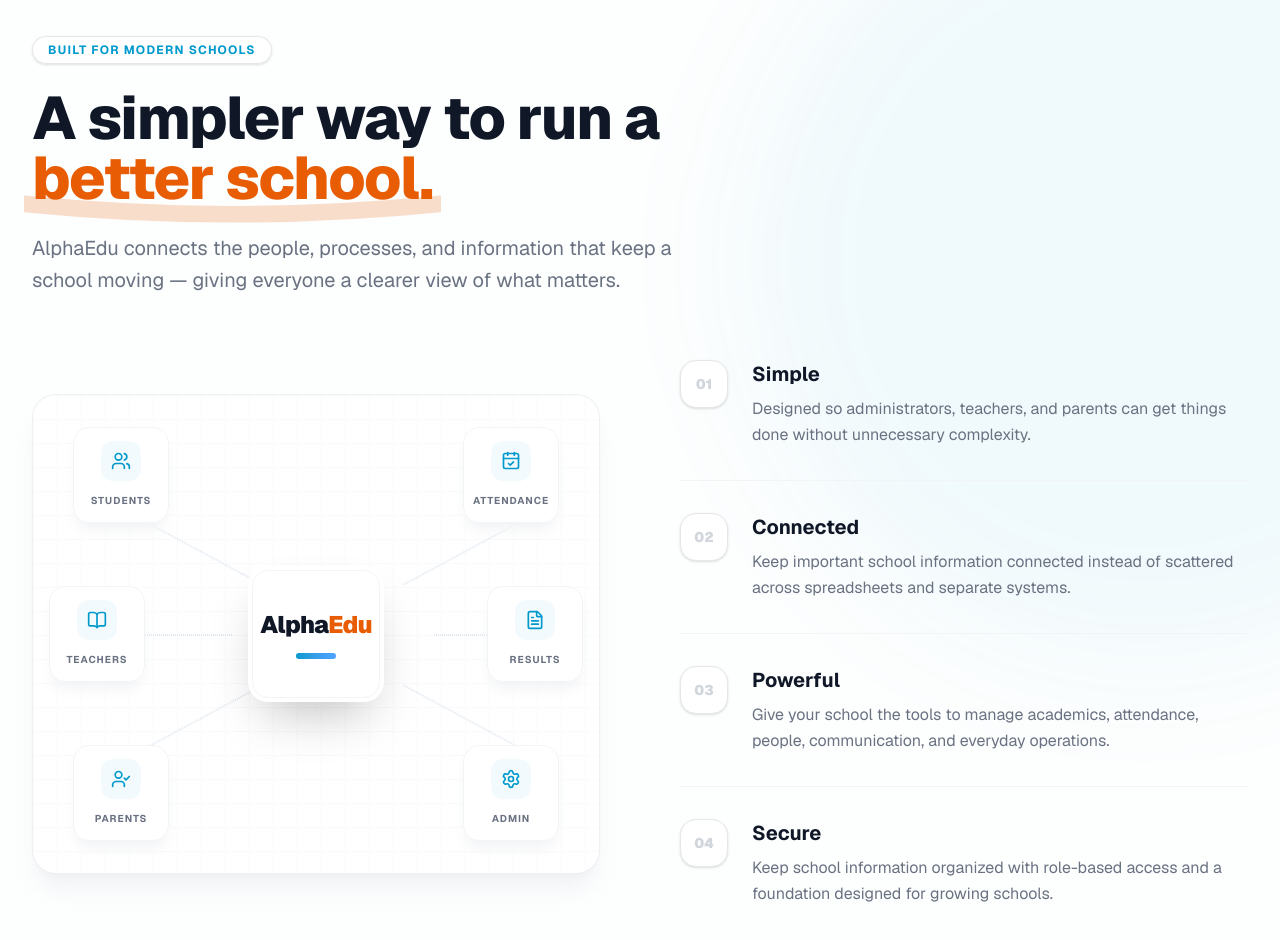
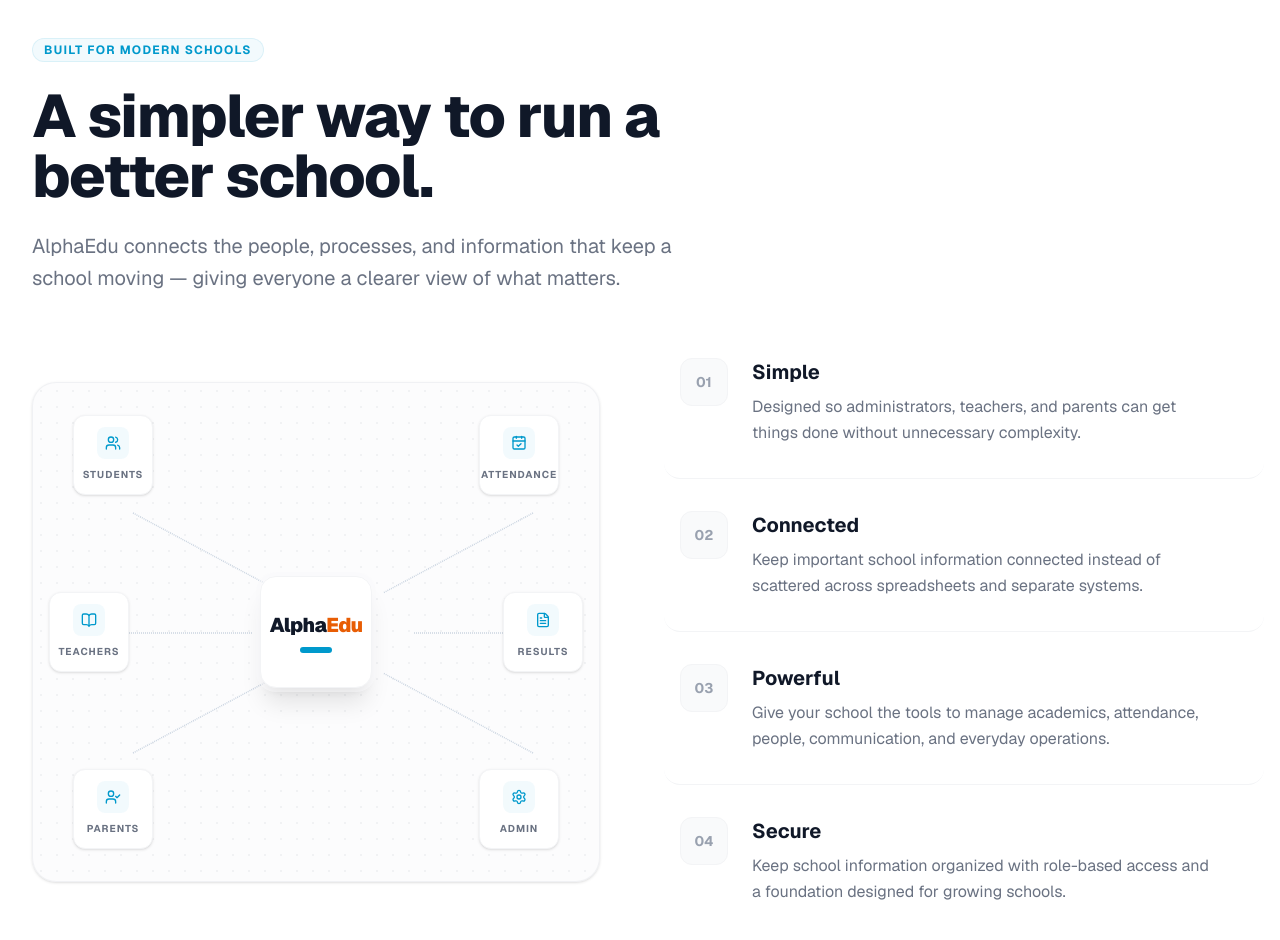
Before and after one commit to eashsultan/alphaedu, a Next.js app in the folder apps/web/: page / in a window 1280 px wide. Shown: the part 2680-3620 px from the top of the page. Built offline with nearby package versions, Linux system fonts and the light colour scheme.

Commit message:
feat: upgrade Experience section to match high-end framer template aesthetic

```diff
--- a/apps/web/components/landing/Experience.tsx
+++ b/apps/web/components/landing/Experience.tsx
@@ -2,7 +2,7 @@
 
 import React from "react";
 import { motion } from "framer-motion";
-import { Users, BookOpen, UserCheck, CalendarCheck, FileText, Settings } from "lucide-react";
+import { Users, BookOpen, UserCheck, CalendarCheck, FileText, Settings, ArrowRight } from "lucide-react";
 
 export default function Experience() {
   const benefits = [
@@ -38,47 +38,35 @@
   ];
 
   return (
-    <section id="experience" className="relative bg-gray-50/30 py-24 sm:py-32 overflow-hidden">
-      {/* Decorative subtle background elements */}
-      <div className="absolute top-0 right-0 -translate-y-12 translate-x-1/3 w-[800px] h-[800px] rounded-full bg-[var(--color-brand-blue)]/5 blur-3xl pointer-events-none"></div>
+    <section id="experience" className="bg-white py-24 sm:py-32 border-t border-gray-100 overflow-hidden">
+      <div className="mx-auto max-w-7xl px-4 sm:px-6 lg:px-8">
 
-      <div className="mx-auto max-w-7xl px-4 sm:px-6 lg:px-8 relative z-10">
         {/* Section Header */}
         <div className="mx-auto max-w-2xl lg:mx-0 lg:max-w-3xl mb-16">
           <motion.div
-            initial={{ opacity: 0, y: 10 }}
+            initial={{ opacity: 0, y: 15 }}
             whileInView={{ opacity: 1, y: 0 }}
-            viewport={{ once: true }}
-            className="inline-flex items-center rounded-full bg-white px-4 py-1.5 text-xs font-bold tracking-widest text-[var(--color-brand-blue)] shadow-sm ring-1 ring-inset ring-gray-200 uppercase mb-6"
+            viewport={{ once: true, margin: "-100px" }}
+            transition={{ duration: 0.5, ease: "easeOut" }}
           >
-            BUILT FOR MODERN SCHOOLS
+            <p className="inline-flex items-center rounded-full bg-[var(--color-brand-blue)]/5 px-3 py-1 text-xs font-bold tracking-widest text-[var(--color-brand-blue)] ring-1 ring-inset ring-[var(--color-brand-blue)]/10 uppercase mb-6">
+              BUILT FOR MODERN SCHOOLS
+            </p>
           </motion.div>
           <motion.h2
             initial={{ opacity: 0, y: 15 }}
             whileInView={{ opacity: 1, y: 0 }}
-            viewport={{ once: true }}
-            transition={{ delay: 0.1 }}
+            viewport={{ once: true, margin: "-100px" }}
+            transition={{ duration: 0.5, delay: 0.1, ease: "easeOut" }}
             className="text-4xl font-extrabold tracking-tight text-gray-900 sm:text-5xl lg:text-6xl"
           >
-            A simpler way to run a <span className="text-[var(--color-brand-orange)] relative whitespace-nowrap">better school.
-              <motion.svg
-                initial={{ pathLength: 0, opacity: 0 }}
-                whileInView={{ pathLength: 1, opacity: 0.2 }}
-                viewport={{ once: true }}
-                transition={{ duration: 1, delay: 0.5, ease: "easeOut" }}
-                className="absolute -bottom-2 -left-2 -right-2 z-[-1] hidden sm:block"
-                viewBox="0 0 200 20"
-                preserveAspectRatio="none"
-              >
-                 <path d="M 0 10 Q 100 20 200 10" fill="none" stroke="currentColor" strokeWidth="8" strokeLinecap="round" />
-              </motion.svg>
-            </span>
+            A simpler way to run a better school.
           </motion.h2>
           <motion.p
             initial={{ opacity: 0, y: 15 }}
             whileInView={{ opacity: 1, y: 0 }}
-            viewport={{ once: true }}
-            transition={{ delay: 0.2 }}
+            viewport={{ once: true, margin: "-100px" }}
+            transition={{ duration: 0.5, delay: 0.2, ease: "easeOut" }}
             className="mt-6 text-xl leading-8 text-gray-500 max-w-2xl"
           >
             AlphaEdu connects the people, processes, and information that keep a school moving — giving everyone a clearer view of what matters.
@@ -87,46 +75,46 @@
 
         <div className="grid grid-cols-1 items-center gap-y-16 lg:grid-cols-2 lg:gap-x-20">
 
-          {/* LEFT SIDE: Clean Interactive SaaS Ecosystem Mockup */}
+          {/* LEFT SIDE: Clean Framer-style Ecosystem Mockup */}
           <motion.div
-            initial={{ opacity: 0, x: -30 }}
-            whileInView={{ opacity: 1, x: 0 }}
-            viewport={{ once: true }}
-            transition={{ duration: 0.7, type: "spring" }}
-            className="relative flex h-[480px] w-full items-center justify-center rounded-3xl bg-white border border-gray-200/60 shadow-xl shadow-gray-200/40 overflow-hidden group"
+            initial={{ opacity: 0, scale: 0.95 }}
+            whileInView={{ opacity: 1, scale: 1 }}
+            viewport={{ once: true, margin: "-100px" }}
+            transition={{ duration: 0.7, type: "spring", bounce: 0.3 }}
+            className="relative flex h-[500px] w-full items-center justify-center rounded-3xl bg-gray-50/50 border border-gray-200/50 shadow-sm overflow-hidden group"
           >
-            {/* Subtle background grid */}
-            <div className="absolute inset-0 bg-[linear-gradient(to_right,#f8fafc_1px,transparent_1px),linear-gradient(to_bottom,#f8fafc_1px,transparent_1px)] bg-[size:24px_24px] transition-transform duration-700 group-hover:scale-105"></div>
+            {/* Subtle dot pattern background */}
+            <div className="absolute inset-0 bg-[radial-gradient(#e5e7eb_1px,transparent_1px)] [background-size:16px_16px] opacity-50 transition-transform duration-1000 group-hover:scale-105"></div>
 
             {/* Central Node */}
             <motion.div
               whileHover={{ scale: 1.05 }}
-              className="relative z-20 flex flex-col items-center justify-center h-32 w-32 rounded-2xl bg-white border border-gray-100 shadow-2xl shadow-[var(--color-brand-blue)]/10 ring-4 ring-white"
+              className="relative z-20 flex flex-col items-center justify-center h-28 w-28 rounded-2xl bg-white border border-gray-100 shadow-xl ring-4 ring-gray-50/50 transition-shadow hover:shadow-2xl hover:shadow-[var(--color-brand-blue)]/10"
             >
-              <span className="text-2xl font-black tracking-tight text-gray-900">
+              <span className="text-xl font-black tracking-tight text-gray-900">
                 Alpha<span className="text-[var(--color-brand-orange)]">Edu</span>
               </span>
-              <div className="mt-3 h-1.5 w-10 rounded-full bg-gradient-to-r from-[var(--color-brand-blue)] to-blue-400"></div>
+              <div className="mt-2 h-1.5 w-8 rounded-full bg-[var(--color-brand-blue)]"></div>
             </motion.div>
 
-            {/* Connecting lines SVG */}
+            {/* Connecting lines SVG - Animated Draw */}
             <svg className="absolute inset-0 h-full w-full pointer-events-none z-10" xmlns="http://www.w3.org/2000/svg">
               <motion.g
-                initial={{ opacity: 0, pathLength: 0 }}
-                whileInView={{ opacity: 1, pathLength: 1 }}
-                viewport={{ once: true }}
-                transition={{ duration: 1.5, delay: 0.5 }}
-                stroke="#e2e8f0" strokeWidth="2" strokeDasharray="6 6" fill="none"
+                initial={{ pathLength: 0, opacity: 0 }}
+                whileInView={{ pathLength: 1, opacity: 1 }}
+                viewport={{ once: true, margin: "-100px" }}
+                transition={{ duration: 1.5, delay: 0.3, ease: "easeInOut" }}
+                stroke="#cbd5e1" strokeWidth="1.5" strokeDasharray="4 4" fill="none"
               >
                 {/* Horizontal lines to center */}
-                <path d="M 60 240 L 200 240" />
-                <path d="M 540 240 L 400 240" />
+                <path d="M 60 250 L 220 250" />
+                <path d="M 540 250 L 380 250" />
 
                 {/* Diagonal lines to center */}
-                <path d="M 100 120 L 230 190" />
-                <path d="M 100 360 L 230 290" />
-                <path d="M 500 120 L 370 190" />
-                <path d="M 500 360 L 370 290" />
+                <path d="M 100 130 L 250 210" />
+                <path d="M 100 370 L 250 290" />
+                <path d="M 500 130 L 350 210" />
+                <path d="M 500 370 L 350 290" />
               </motion.g>
             </svg>
 
@@ -134,17 +122,17 @@
             {connectedModules.map((module) => (
               <motion.div
                 key={module.name}
-                initial={{ opacity: 0, scale: 0.5 }}
-                whileInView={{ opacity: 1, scale: 1 }}
-                viewport={{ once: true }}
+                initial={{ opacity: 0, scale: 0.8, y: 20 }}
+                whileInView={{ opacity: 1, scale: 1, y: 0 }}
+                viewport={{ once: true, margin: "-100px" }}
                 transition={{ delay: 0.4 + module.delay, type: "spring", stiffness: 200, damping: 20 }}
-                whileHover={{ scale: 1.1, y: -5, zIndex: 30 }}
-                className={`absolute ${module.position} z-20 flex flex-col items-center justify-center h-24 w-24 rounded-2xl bg-white border border-gray-100 shadow-lg shadow-gray-100 transition-shadow hover:shadow-xl cursor-default bg-white/80 backdrop-blur-sm`}
+                whileHover={{ scale: 1.05, y: -5, zIndex: 30 }}
+                className={`absolute ${module.position} z-20 flex flex-col items-center justify-center h-20 w-20 rounded-xl bg-white border border-gray-100 shadow-sm transition-all hover:shadow-lg hover:shadow-[var(--color-brand-blue)]/5 cursor-default`}
               >
-                <div className="flex h-10 w-10 items-center justify-center rounded-xl bg-[var(--color-brand-blue)]/5 text-[var(--color-brand-blue)] transition-colors duration-300">
-                  <module.icon className="h-5 w-5" />
+                <div className="flex h-8 w-8 items-center justify-center rounded-lg bg-[var(--color-brand-blue)]/5 text-[var(--color-brand-blue)] transition-colors duration-300">
+                  <module.icon className="h-4 w-4" />
                 </div>
-                <span className="mt-3 text-[10px] font-bold tracking-widest text-gray-500 uppercase">
+                <span className="mt-2 text-[10px] font-bold tracking-widest text-gray-500 uppercase">
                   {module.name}
                 </span>
               </motion.div>
@@ -156,22 +144,23 @@
             {benefits.map((benefit, index) => (
               <motion.div
                 key={benefit.id}
-                initial={{ opacity: 0, x: 30 }}
+                initial={{ opacity: 0, x: 20 }}
                 whileInView={{ opacity: 1, x: 0 }}
-                viewport={{ once: true }}
-                transition={{ duration: 0.5, delay: 0.2 + index * 0.1 }}
-                className="group relative flex gap-6 py-8 first:pt-0 last:pb-0 border-b border-gray-100 last:border-0"
+                viewport={{ once: true, margin: "-100px" }}
+                transition={{ duration: 0.5, delay: 0.1 + index * 0.1, ease: "easeOut" }}
+                className="group relative flex gap-6 py-8 first:pt-0 last:pb-0 border-b border-gray-100 last:border-0 hover:bg-gray-50/50 rounded-2xl -mx-4 px-4 transition-colors duration-300 cursor-pointer"
               >
                 {/* Number Indicator */}
-                <div className="flex h-12 w-12 shrink-0 items-center justify-center rounded-2xl bg-white border border-gray-200 text-sm font-black text-gray-300 shadow-sm transition-all duration-300 group-hover:bg-[var(--color-brand-blue)] group-hover:text-white group-hover:border-[var(--color-brand-blue)] group-hover:scale-110 group-hover:-rotate-3 group-hover:shadow-lg group-hover:shadow-[var(--color-brand-blue)]/20">
+                <div className="flex h-12 w-12 shrink-0 items-center justify-center rounded-xl bg-gray-50 border border-gray-100 text-sm font-bold text-gray-400 transition-all duration-300 group-hover:bg-[var(--color-brand-blue)] group-hover:text-white group-hover:border-[var(--color-brand-blue)] group-hover:shadow-md group-hover:shadow-[var(--color-brand-blue)]/20 group-hover:scale-105 group-hover:-rotate-3">
                   {benefit.id}
                 </div>
 
-                <div>
-                  <h3 className="text-xl font-bold text-gray-900 mb-2 transition-colors duration-300 group-hover:text-[var(--color-brand-blue)]">
+                <div className="flex-1">
+                  <h3 className="text-xl font-bold text-gray-900 mb-2 transition-colors duration-300 group-hover:text-[var(--color-brand-blue)] flex items-center justify-between">
                     {benefit.title}
+                    <ArrowRight className="h-5 w-5 text-gray-300 opacity-0 -translate-x-4 transition-all duration-300 group-hover:opacity-100 group-hover:translate-x-0 group-hover:text-[var(--color-brand-blue)]" />
                   </h3>
-                  <p className="text-base text-gray-500 leading-relaxed transition-colors duration-300 group-hover:text-gray-700">
+                  <p className="text-base text-gray-500 leading-relaxed transition-colors duration-300 group-hover:text-gray-700 pr-8">
                     {benefit.description}
                   </p>
                 </div>
```
